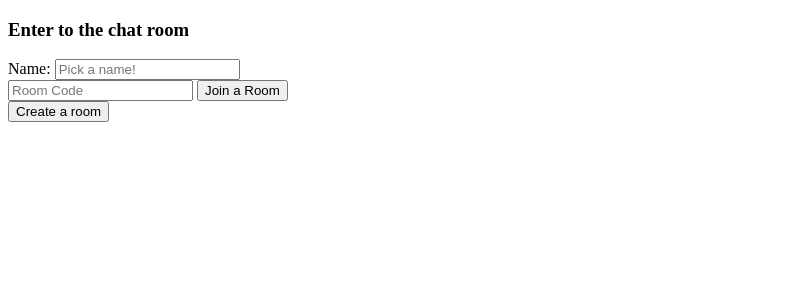
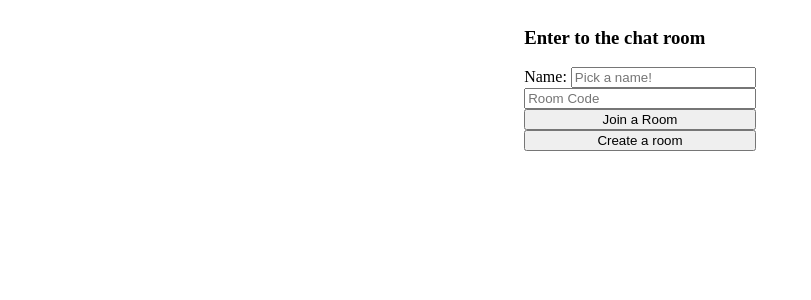
Before and after one commit to dharmikm64/Python-Live-Chat-, a Flask app: page / in a window 1280 px wide. Shown: the top 300 px of the page, without its empty margins (0-811 px from the left). Run offline with Flask 3, Linux system fonts and the light colour scheme; some libraries are stand-ins or nearby versions.

Commit message:
added some things

```diff
--- a/main.py
+++ b/main.py
@@ -14,6 +14,18 @@ socketio = SocketIO(app)
 #this is the base home root for the flask app and has the methods of POST and GET to allow for retreiving the home page and also sending the data when you interact with the chat
 @app.route("/", methods = ["POST", "GET"])
 def home():
+    #when the browser talks to a website it uses different methods. The Post is for sending data to the server from the website
+    if request.method == "POST" :
+        #These lines pull out the information that the user inputted for the name and the code.
+        name = request.form.get("name")
+        code = request.form.get("code")
+        #This gets the information from the button pressed to see if it was check and if it was not check it would return false instead of None with the addition of ,False
+        join = request.form.get("join", False)
+        create = request.form.get("create", False)
+        #if the name is not inputted then it will turn it into a web page to send to the user browser with a variable named error to the home.html file
+        if not name:
+            return render_template("home.html", error= "Please enter a name ")
+
     #this is the connection from the backend to the front end to output the HTML/javascript front end of the website.
     return render_template("home.html")
 
--- a/static/css/style.css
+++ b/static/css/style.css
@@ -0,0 +1,26 @@
+.content {
+    display: flex;
+    align-items: center;
+    justify-content: center;
+}
+
+
+.buttons {
+    display: flex;
+    flex-direction: column;
+    align-items: center;
+    justify-content: center;
+    gap: 10px;
+}
+
+
+.join {
+    /*This is turns the HTML container into a flex box that makes it easier to space out and organize things inside a container.*/
+    display: flex;
+    /* This tells which way to line up items inside the container */
+    flex-direction: column;
+    width: 100%
+}
+.create-btn {
+    width: 100%
+}
--- a/templates/home.html
+++ b/templates/home.html
@@ -10,6 +10,6 @@
         <input type = "text" placeholder = "Room Code" name = "code" value="{{code}}"/>
         <button type = "submit" name = "join">Join a Room </button>
     </div>
-    <button type = "submit" name = "create"> Create a room </button>
+    <button type = "submit" name = "create" class = "create-btn"> Create a room </button>
 </form>
 {%endblock%}
```
